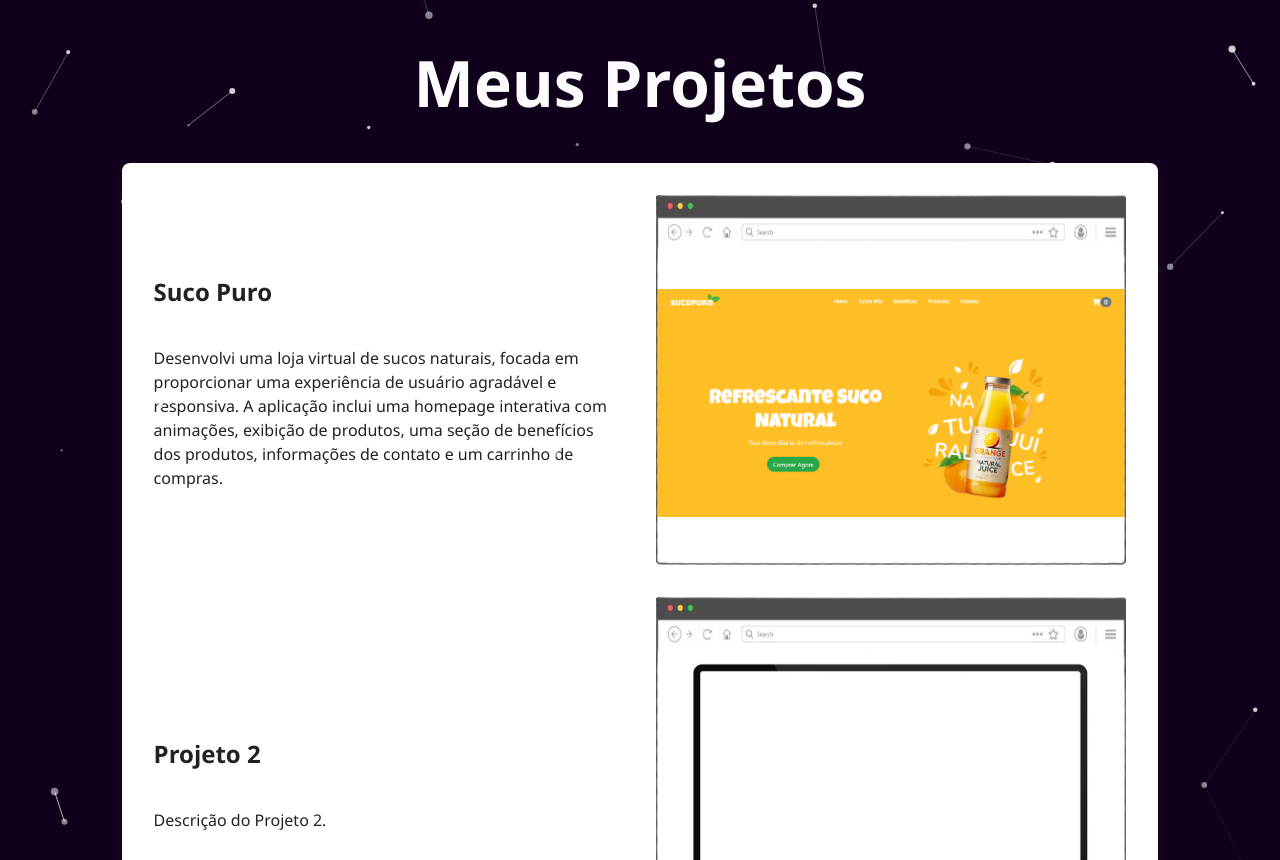
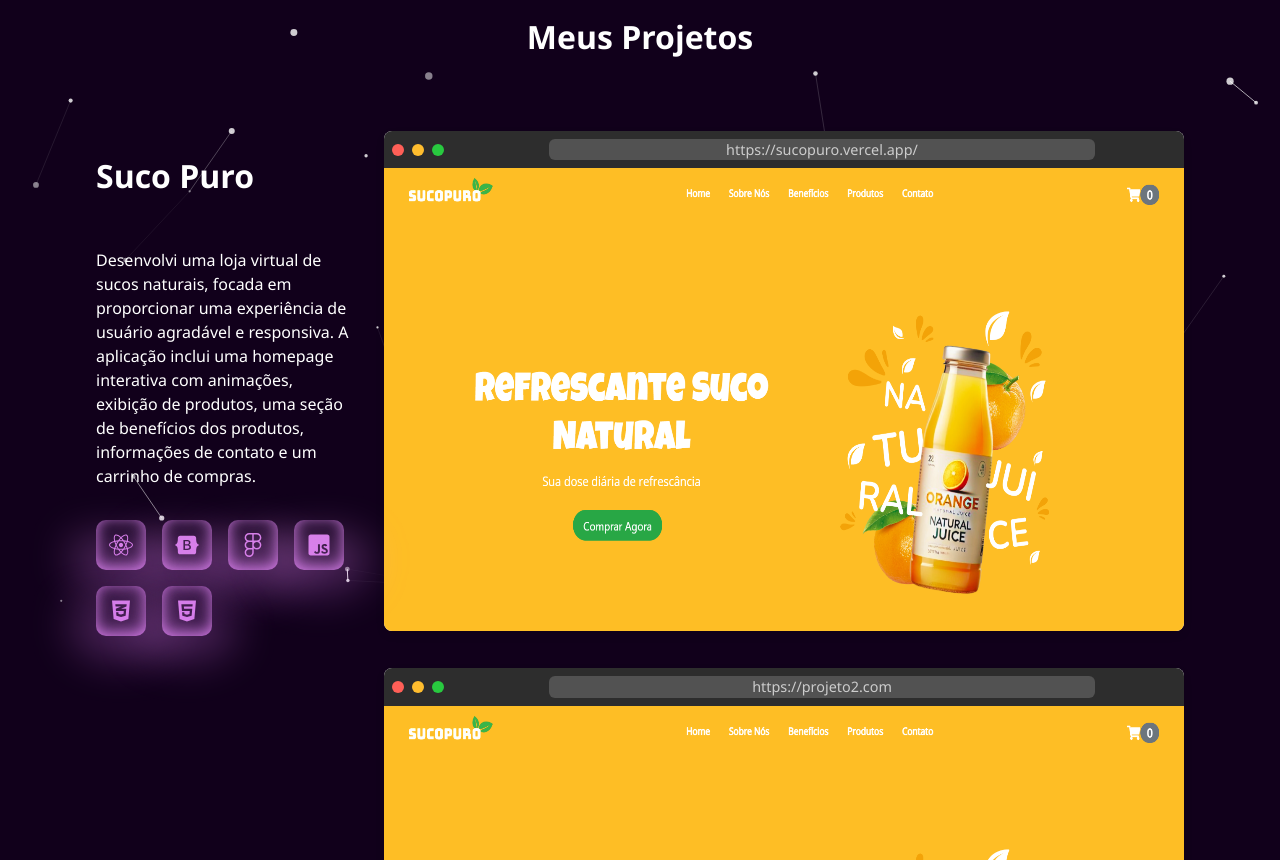
Before and after one commit to Viihgx/My-Portfolio, a React (Vite) app: page / in a window 1280 px wide. Shown: the part 1940-2800 px from the top of the page. Built offline with nearby package versions, Linux system fonts and the light colour scheme.

Commit message:
:sparkles: adiciona moldura navegador para projetos, adiciona pprimeiro projeto

```diff
--- /dev/null
+++ b/src/components/ButtonTec/ButtonTec.css
@@ -0,0 +1,70 @@
+.button-tec {
+    display: flex;
+    flex-direction: column;
+    justify-content: center;
+    align-items: center;
+    background-color: var(--primaryBg);
+    box-shadow: 0px -3px 15px 0px var(--color4) inset;
+    border-radius: 10px;
+    height: 50px;
+    width: 50px;
+    transition: all 0.2s ease;
+    position: relative;
+  }
+
+  .button-tec:hover {
+    transform: translateY(5px);
+  }
+
+  .button-tec > svg {
+    font-size: 1.5rem;
+    color: var(--color4);
+  }
+
+  .button-tec-label {
+    margin-top: 0.5rem;
+    font-size: 0.8rem;
+    color: var(--color5);
+    z-index: 1;
+  }
+
+  .button-tec-blur {
+    width: 120%;
+    height: 120%;
+    background-color: var(--primary2);
+    border-radius: 15px;
+    filter: blur(10px);
+    position: absolute;
+    top: -10%;
+    left: -10%;
+    opacity: 0;
+    transition: all 0.2s ease;
+  }
+
+  .button-tec:hover .button-tec-blur {
+    opacity: 60%;
+  }
+
+  /* Responsividade para telas médias */
+  @media screen and (max-width: 1000px) {
+    .button-tec {
+      height: 40px;
+      width: 40px;
+    }
+  }
+
+  /* Responsividade para telas pequenas (mobile) */
+  @media screen and (max-width: 600px) {
+    .button-tec {
+      height: 35px;
+      width: 35px;
+    }
+
+    .button-tec > svg {
+      font-size: 1.2rem;
+    }
+
+    .button-tec-label {
+      font-size: 0.7rem;
+    }
+  }
--- /dev/null
+++ b/src/components/ButtonTec/ButtonTec.tsx
@@ -0,0 +1,19 @@
+import React from 'react';
+import './ButtonTec.css';
+
+interface ButtonTecProps {
+  icon: React.ReactNode;
+  label: string;
+}
+
+const ButtonTec: React.FC<ButtonTecProps> = ({ icon, label }) => {
+  return (
+    <div className="button-tec">
+      <span className="button-tec-blur"></span>
+      {icon}
+      <span className="button-tec-label">{label}</span>
+    </div>
+  );
+};
+
+export default ButtonTec;
--- a/src/pages/Home/sections/Projects/Projects.css
+++ b/src/pages/Home/sections/Projects/Projects.css
@@ -12,10 +12,8 @@
 }
 
 .projects-content {
-  width: 90%;
-  background-color: #fff;
+  width: 100%;
   border-radius: 8px;
-  box-shadow: 0 4px 8px rgba(130, 130, 130, 0.1);
   padding: 2rem;
 }
 
@@ -39,34 +37,85 @@
 .project-item.text-right .project-image {
   order: 3;
   position: relative;
-  width: 100%;
+  width: 800px;
   max-width: 1000px;
-  height: 370px;
+  height: 500px;
   display: flex;
   flex-direction: column;
   align-items: center;
   justify-content: center;
 }
 
-.project-image .browser-frame {
-  position: absolute;
-  top: 0;
-  left: 0;
+.browser-frame {
   width: 100%;
   height: 100%;
-  z-index: 1;
+  border-radius: 8px;
+  overflow: hidden;
+  box-shadow: 0 4px 8px rgba(0, 0, 0, 0.1);
+  background-color: #fff;
+}
+
+.browser-header {
+  display: flex;
+  align-items: center;
+  background-color: #2d2d2d;
+  color: #ccc;
+  padding: 0.5rem;
+}
+
+.browser-buttons {
+  display: flex;
+  align-items: center;
+  margin-right: 1rem;
+}
+
+.browser-button {
+  width: 12px;
+  height: 12px;
+  border-radius: 50%;
+  margin-right: 0.5rem;
+}
+
+.browser-button.close {
+  background-color: #ff5f57;
+}
+
+.browser-button.minimize {
+  background-color: #ffbd2e;
+}
+
+.browser-button.maximize {
+  background-color: #28c93f;
+}
+
+.header-url {
+  width: 100%;
+  display: flex;
+  align-items: center;
+  justify-content: center;
+
+}
+
+.browser-url {
+  text-align: center;
+  font-size: 0.9rem;
+  background-color: #525252;
+  width: 77%;
+  border-radius: 6px;
 }
 
 .project-image img {
   width: 100%;
-  height: auto;
+  height: 465px;
   display: block;
   position: relative;
   z-index: 0;
 }
 
 .screen-img-project {
-  margin-top: 46px;
+  width: 100%;
+  height: auto;
+  margin-top: 0;
 }
 
 .project-description {
@@ -74,6 +123,24 @@
   display: flex;
   flex-direction: column;
   justify-content: center;
+}
+
+.project-title {
+  font-size: 2rem;
+  color: #fff;
+}
+
+.project-text {
+  font-size: 1rem;
+  font-weight: 500;
+  color: #fff;
+}
+
+.tech-icons {
+  display: flex;
+  flex-wrap: wrap;
+  gap: 1rem;
+  margin-top: 1rem;
 }
 
 @media screen and (max-width: 768px) {
--- a/src/pages/Home/sections/Projects/Projects.tsx
+++ b/src/pages/Home/sections/Projects/Projects.tsx
@@ -1,8 +1,8 @@
 import React from 'react';
 import './Projects.css';
-import PcImage from '../../../../assets/images/pc-image.png';
-import BrowserFrame from '../../../../assets/images/browser-frame.png';
 import Project1 from '../../../../assets/images/ImgProject1.png';
+import ButtonTec from '../../../../components/ButtonTec/ButtonTec';
+import { FaHtml5, FaCss3Alt, FaReact, FaJsSquare, FaBootstrap, FaFigma } from 'react-icons/fa';
 
 const projects = [
   {
@@ -11,27 +11,39 @@ const projects = [
     images: {
       pc: Project1,
     },
+    url: 'https://sucopuro.vercel.app/',
+    techs: [
+      { icon: <FaReact />, label: 'React' },
+      { icon: <FaBootstrap />, label: 'Bootstrap' },
+      { icon: <FaFigma />, label: 'Framer Motion' },
+      { icon: <FaJsSquare />, label: 'JavaScript (ES6+)' },
+      { icon: <FaCss3Alt />, label: 'CSS' },
+      { icon: <FaHtml5 />, label: 'HTML' },
+    ],
   },
   {
     title: 'Projeto 2',
     description: 'Descrição do Projeto 2.',
     images: {
-      pc: PcImage,
+      pc: Project1,
     },
+    url: 'https://projeto2.com',
   },
   {
     title: 'Projeto 3',
     description: 'Descrição do Projeto 3.',
     images: {
-      pc: PcImage,
+      pc: Project1,
     },
+    url: 'https://projeto3.com',
   },
   {
     title: 'Projeto 4',
     description: 'Descrição do Projeto 4.',
     images: {
-      pc: PcImage,
+      pc: Project1,
     },
+    url: 'https://projeto4.com',
   },
   // Adicione mais projetos conforme necessário
 ];
@@ -44,13 +56,29 @@ const Projects = () => {
         {projects.map((project, index) => (
           <div className={`project-item ${index % 2 === 0 ? 'text-left' : 'text-right'}`} key={index}>
             <div className="project-description">
-              <h2>{project.title}</h2>
-              <p>{project.description}</p>
+              <h2 className='project-title'>{project.title}</h2>
+              <p className='project-text'>{project.description}</p>
+              {project.techs && (
+                <div className="tech-icons">
+                  {project.techs.map((tech, index) => (
+                    <ButtonTec key={index} icon={tech.icon} label={tech.label} />
+                  ))}
+                </div>
+              )}
             </div>
             <div className="project-image">
-              <img src={BrowserFrame} alt="Browser Frame" className="browser-frame" />
-              <div className='screen-img-project'>
-                <img src={project.images.pc} alt={`${project.title} - PC`} />
+              <div className="browser-frame">
+                <div className="browser-header">
+                  <div className="browser-buttons">
+                    <div className="browser-button close"></div>
+                    <div className="browser-button minimize"></div>
+                    <div className="browser-button maximize"></div>
+                  </div>
+                  <div className='header-url'>
+                    <div className="browser-url">{project.url}</div>
+                  </div>
+                </div>
+                <img src={project.images.pc} alt={`${project.title} - PC`} className="screen-img-project" />
               </div>
             </div>
           </div>
```
